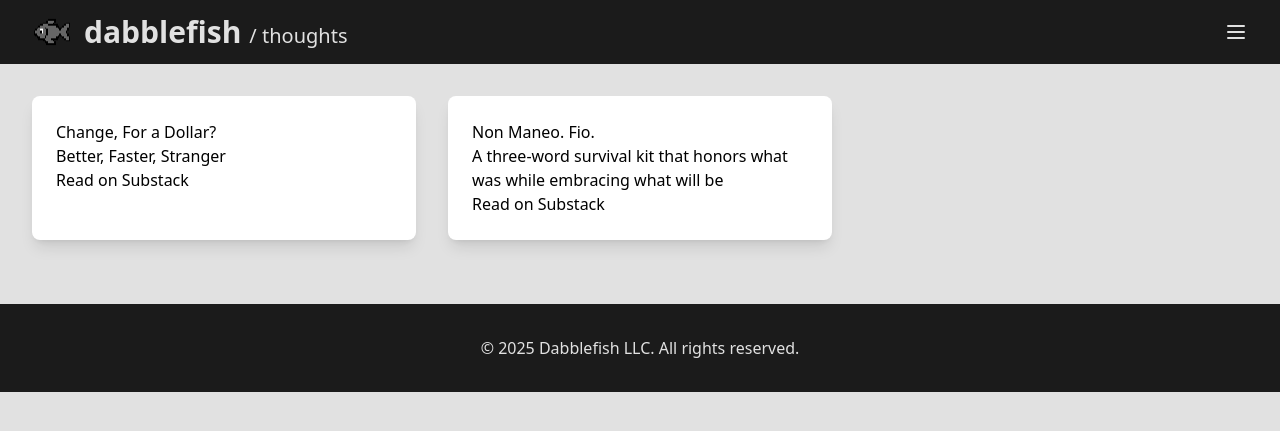
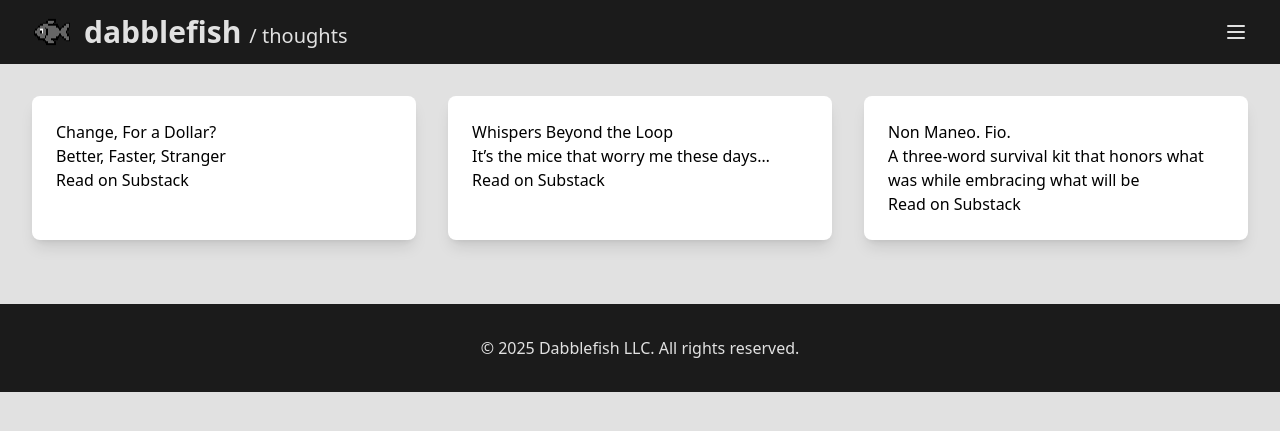
Before and after one commit to dabblefish-solutions/dabblefish-solutions.github.io, a Jekyll site: the page built from thoughts/index.html, in a window 1280 px wide. Shown: the top 431 px of the page. Built offline with Jekyll 4.4.1, drawn with Linux system fonts in a browser that asks for light colours; nearby versions of some CDN libraries; a script that is not in the unit is left out.

Commit message:
new post

```diff
--- a/_data/posts.yml
+++ b/_data/posts.yml
@@ -1,4 +1,14 @@
 posts:
+- title: Whispers Beyond the Loop
+  link: https://dabblefish.substack.com/p/whispers-beyond-the-loop
+  pubDate: Wed, 04 Jun 2025 04:02:10 GMT
+  description: It&#8217;s the mice that worry me these days&#8230;
+  slug: whispers-beyond-the-loop
+  embed: "<div class=\"substack-post-embed\">\n    <p lang=\"en\">Whispers Beyond\
+    \ the Loop</p>\n    <p>It&#8217;s the mice that worry me these days&#8230;</p>\n\
+    \    <a data-post-link href=\"https://dabblefish.substack.com/p/whispers-beyond-the-loop\"\
+    >Read on Substack</a>\n</div>\n<script async src=\"https://substack.com/embedjs/embed.js\"\
+    \ charset=\"utf-8\"></script>"
 - title: Change, For a Dollar?
   link: https://dabblefish.substack.com/p/change-for-a-dollar
   pubDate: Wed, 14 May 2025 01:34:47 GMT
```
